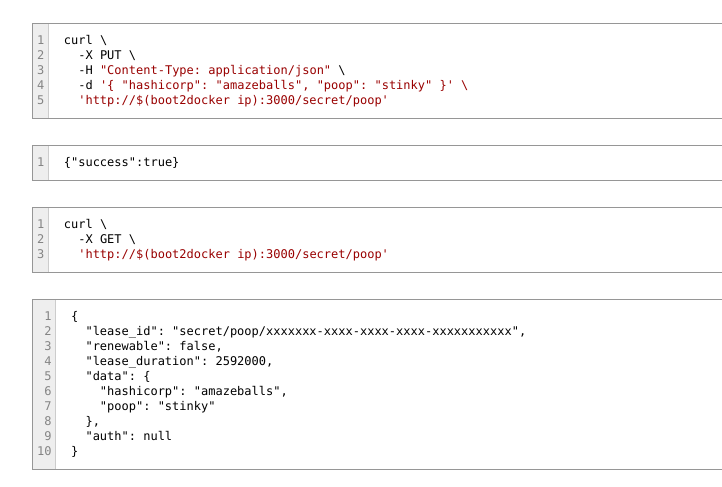
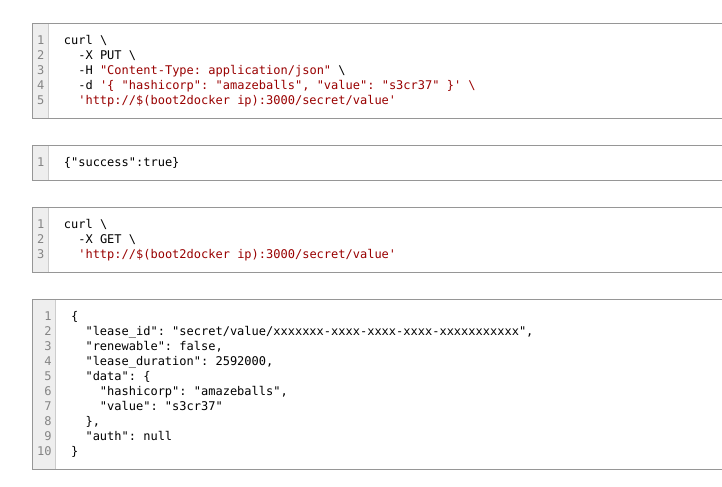
Before and after one commit to chiefy/vaulted, a plain HTML site: page index.html in a window 1280 px wide. Shown: the part 5166-5653 px from the top of the page, 38-760 px from the left. Drawn offline with Linux system fonts and the light colour scheme.

Commit message:
Replace some ... odd index page language

```diff
--- a/index.html
+++ b/index.html
@@ -306,16 +306,16 @@ var myVault = new Vaulted();</code></pre><h3>Available Options</h3><table>
 <pre class="prettyprint source lang-bash"><code>curl \
   -X PUT \
   -H &quot;Content-Type: application/json&quot; \
-  -d '{ &quot;hashicorp&quot;: &quot;amazeballs&quot;, &quot;poop&quot;: &quot;stinky&quot; }' \
-  'http://$(boot2docker ip):3000/secret/poop'</code></pre><pre class="prettyprint source lang-json"><code>{&quot;success&quot;:true}</code></pre><pre class="prettyprint source lang-bash"><code>curl \
+  -d '{ &quot;hashicorp&quot;: &quot;amazeballs&quot;, &quot;value&quot;: &quot;s3cr37&quot; }' \
+  'http://$(boot2docker ip):3000/secret/value'</code></pre><pre class="prettyprint source lang-json"><code>{&quot;success&quot;:true}</code></pre><pre class="prettyprint source lang-bash"><code>curl \
   -X GET \
-  'http://$(boot2docker ip):3000/secret/poop'</code></pre><pre class="prettyprint source lang-json"><code>{
-  &quot;lease_id&quot;: &quot;secret/poop/xxxxxxx-xxxx-xxxx-xxxx-xxxxxxxxxxx&quot;,
+  'http://$(boot2docker ip):3000/secret/value'</code></pre><pre class="prettyprint source lang-json"><code>{
+  &quot;lease_id&quot;: &quot;secret/value/xxxxxxx-xxxx-xxxx-xxxx-xxxxxxxxxxx&quot;,
   &quot;renewable&quot;: false,
   &quot;lease_duration&quot;: 2592000,
   &quot;data&quot;: {
     &quot;hashicorp&quot;: &quot;amazeballs&quot;,
-    &quot;poop&quot;: &quot;stinky&quot;
+    &quot;value&quot;: &quot;s3cr37&quot;
   },
   &quot;auth&quot;: null
 }</code></pre><h2>Development</h2><p>Use the <code>docker-compose-test.yml</code> to aid development. PRs are very, very welcome. Please add tests when including new functionality.</p>
```
